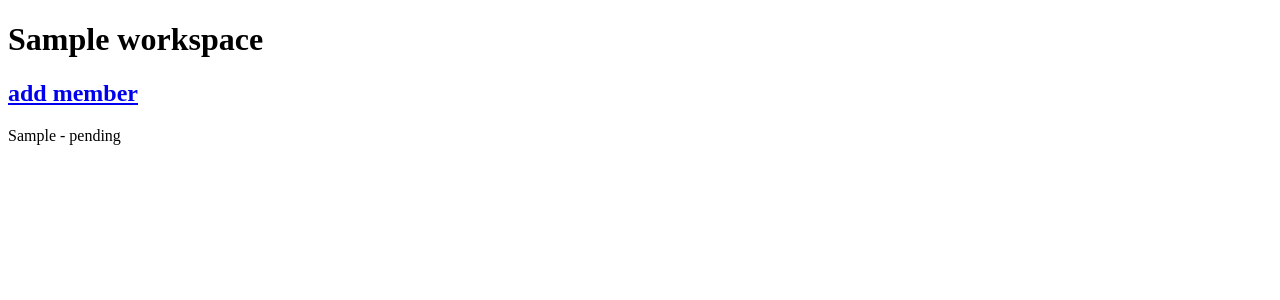
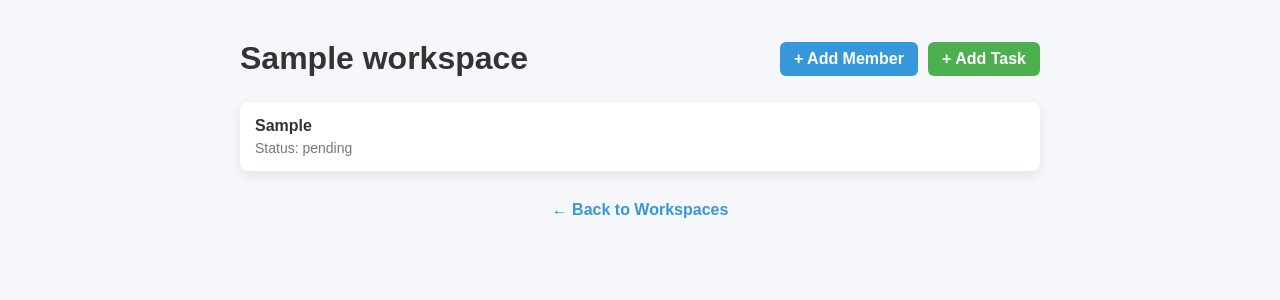
Before and after one commit to mayank-tagline/tasktracker, a Django app: page /workspace/1 in a window 1280 px wide. Shown: the top 300 px of the page. Run offline with Django 5.2, Linux system fonts and the light colour scheme; a user stored in the database is signed in; tables that the repository leaves empty hold one stand-in row (values such as "Sample post").

Commit message:
Refactor task and workspace URLs to include workspace ID, update task creation form, and enhance workspace detail view with task management features

```diff
--- a/task/templates/task.html
+++ b/task/templates/task.html
@@ -107,7 +107,7 @@
 
     <div class="header">
         <h1>Tasks</h1>
-        <a href="{% url 'add-task' %}" class="btn">+ Add Task</a>
+        <a href="{% url 'add-task' workspace_id=workspace.id %}" class="btn">+ Add Task</a>
     </div>
 
     {% if task %}
--- a/task/urls.py
+++ b/task/urls.py
@@ -3,6 +3,6 @@ from .views import TaskView
 from .views import TaskCreateView
 
 urlpatterns = [
-    path('task/', TaskView.as_view() , name='task'),
-    path('task/add', TaskCreateView.as_view() , name='add-task'),
+    path('workspace/<str:workspace_id>/task/', TaskView.as_view() , name='task'),
+    path('workspace/<str:workspace_id>/task/add', TaskCreateView.as_view() , name='add-task'),
 ]
--- a/todo/templates/home.html
+++ b/todo/templates/home.html
@@ -71,7 +71,6 @@
 
         <nav class="nav-links">
             <a href="/workspace">Workspace</a>
-            <a href="/task/">Tasks</a>
             <a href="/logout/" class="logout">Logout</a>
         </nav>
     </main>
--- a/workspace/templates/workspace_detail.html
+++ b/workspace/templates/workspace_detail.html
@@ -1,17 +1,150 @@
 <!DOCTYPE html>
+
 <html lang="en">
 <head>
     <meta charset="UTF-8">
     <meta name="viewport" content="width=device-width, initial-scale=1.0">
-    <title>workspace</title>
+    <title>{{ workspace.name }}</title>
+
+
+<style>
+    * {
+        margin: 0;
+        padding: 0;
+        box-sizing: border-box;
+        font-family: Arial, sans-serif;
+    }
+
+    body {
+        background-color: #f5f7fa;
+        padding: 40px;
+    }
+
+    .container {
+        max-width: 800px;
+        margin: auto;
+    }
+
+    .header {
+        display: flex;
+        justify-content: space-between;
+        align-items: center;
+        margin-bottom: 25px;
+    }
+
+    h1 {
+        color: #333;
+    }
+
+    .actions {
+        display: flex;
+        gap: 10px;
+    }
+
+    .btn {
+        text-decoration: none;
+        padding: 8px 14px;
+        border-radius: 6px;
+        font-weight: bold;
+        color: white;
+        transition: 0.3s;
+    }
+
+    .btn-add {
+        background-color: #4CAF50;
+    }
+
+    .btn-add:hover {
+        background-color: #45a049;
+    }
+
+    .btn-member {
+        background-color: #3498db;
+    }
+
+    .btn-member:hover {
+        background-color: #2980b9;
+    }
+
+    .task-list {
+        display: grid;
+        gap: 12px;
+    }
+
+    .card {
+        background: white;
+        padding: 15px;
+        border-radius: 8px;
+        box-shadow: 0 5px 12px rgba(0,0,0,0.08);
+    }
+
+    .card h4 {
+        margin-bottom: 5px;
+        color: #333;
+    }
+
+    .status {
+        color: #777;
+        font-size: 14px;
+    }
+
+    .empty {
+        text-align: center;
+        margin-top: 30px;
+        color: #777;
+    }
+
+    .footer {
+        margin-top: 30px;
+        text-align: center;
+    }
+
+    .home-link {
+        text-decoration: none;
+        color: #3498db;
+        font-weight: bold;
+    }
+
+    .home-link:hover {
+        color: #2980b9;
+    }
+</style>
+
+
 </head>
+
 <body>
-    <h1>{{ workspace.name }}</h1>
+    <main class="container">
 
-    <h2><a href="{{workspace.id}}/add-member">add member</a></h2>
 
-    {% for task in tasks %}
-        <p>{{ task.task }} - {{ task.status }}</p>
-    {% endfor %}
+    <div class="header">
+        <h1>{{ workspace.name }}</h1>
+
+        <div class="actions">
+            <a href="{% url 'add-member' workspace.id %}" class="btn btn-member">+ Add Member</a>
+            <a href="{% url 'add-task' workspace.id %}" class="btn btn-add">+ Add Task</a>
+        </div>
+    </div>
+
+    {% if tasks %}
+        <div class="task-list">
+            {% for task in tasks %}
+                <div class="card">
+                    <h4>{{ task.task }}</h4>
+                    <p class="status">Status: {{ task.status }}</p>
+                </div>
+            {% endfor %}
+        </div>
+    {% else %}
+        <p class="empty">No tasks in this workspace yet.</p>
+    {% endif %}
+
+    <div class="footer">
+        <a href="{% url 'workspace' %}" class="home-link">← Back to Workspaces</a>
+    </div>
+
+</main>
+
+
 </body>
 </html>
--- a/workspace/views.py
+++ b/workspace/views.py
@@ -32,12 +32,13 @@ class WorkSpaceCreateView(LoginRequiredMixin, View):
 
     def post(self, request):
         current_user = self.request.user
-
+        print(current_user)
+        user = User.objects.get(id=current_user.id)
         workspace = WorkSpace(
             name= request.POST.get('name'),
-            created_by = current_user,
-            members = [current_user]
+            created_by = current_user
             )
+        workspace.members.add(user)
         workspace.save()
         return redirect('workspace')
 
```
Also changed, not shown: task/templates/addtask.html (+1 -10 lines), task/views.py (+9 -8 lines).
